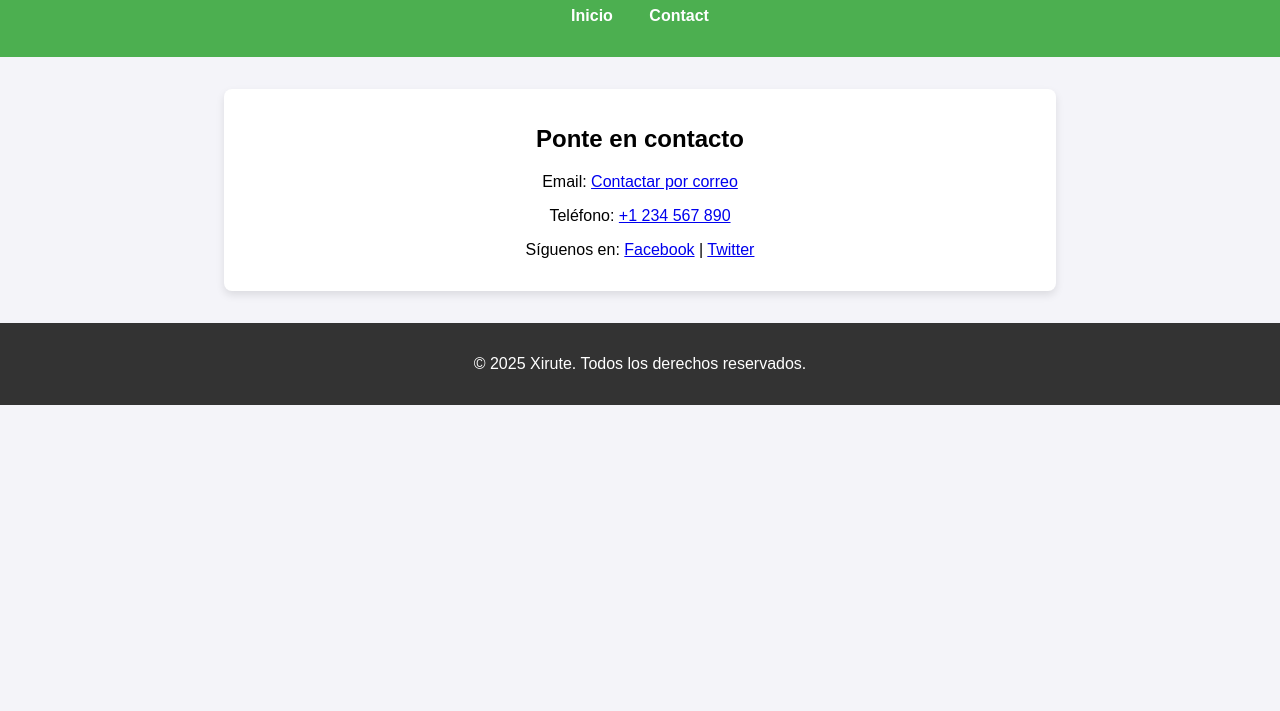
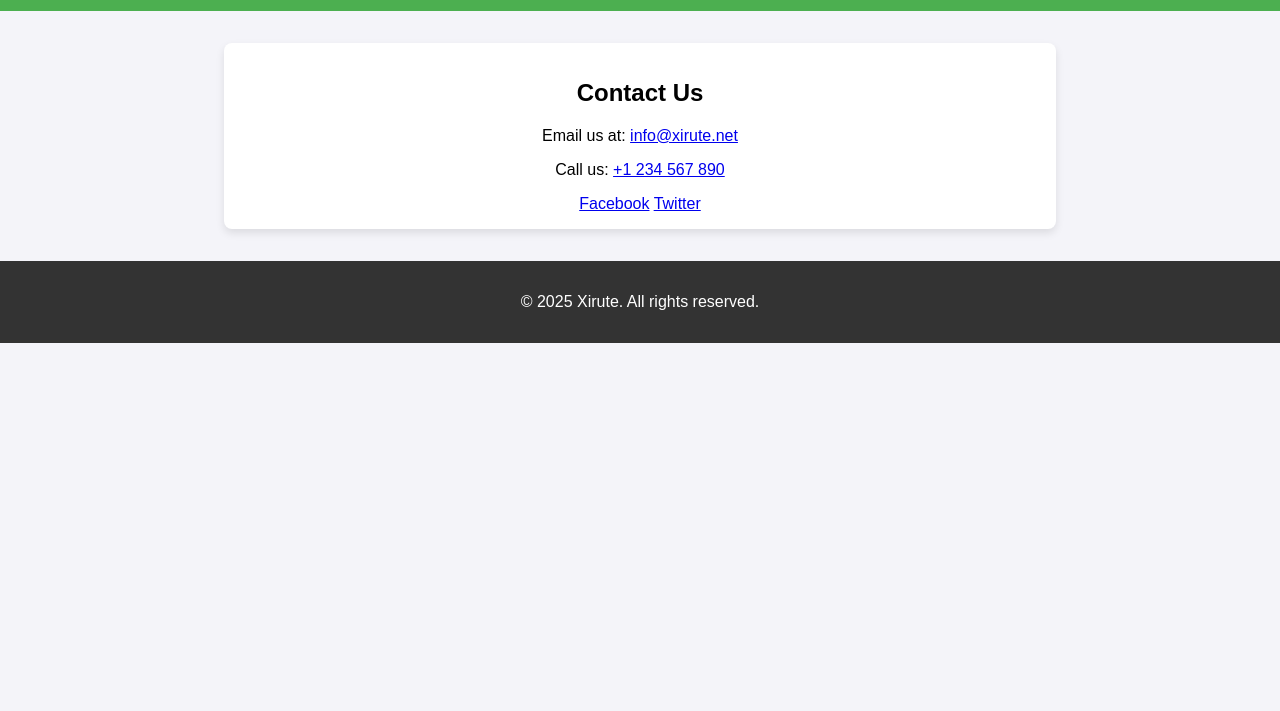
Before and after one commit to atocmi/xirute-site, a plain HTML site: page contact.html in a window 1280 px wide. Shown: the part 89-800 px from the top of the page. Drawn offline with Linux system fonts and the light colour scheme.

Commit message:
Update contact.html

```diff
--- a/contact.html
+++ b/contact.html
@@ -4,70 +4,29 @@
     <meta charset="UTF-8">
     <meta name="viewport" content="width=device-width, initial-scale=1.0">
     <title>Contact - Xirute</title>
-    <style>
-        body {
-            font-family: Arial, sans-serif;
-            margin: 0;
-            padding: 0;
-            text-align: center;
-            background-color: #f4f4f9;
-        }
-        header {
-            background-color: #4CAF50;
-            color: white;
-            padding: 1rem 0;
-        }
-        nav {
-            margin: 1rem 0;
-        }
-        nav a {
-            color: white;
-            text-decoration: none;
-            margin: 0 1rem;
-            font-weight: bold;
-        }
-        nav a:hover {
-            text-decoration: underline;
-        }
-        section {
-            margin: 2rem auto;
-            padding: 1rem;
-            max-width: 800px;
-            background: white;
-            box-shadow: 0 4px 8px rgba(0, 0, 0, 0.1);
-            border-radius: 8px;
-        }
-        footer {
-            margin-top: 2rem;
-            padding: 1rem 0;
-            background-color: #333;
-            color: white;
-        }
-    </style>
+    <link rel="stylesheet" href="style.css">
 </head>
 <body>
     <header>
-        <h1>Contacto</h1>
         <nav>
-            <a href="index.html">Inicio</a>
-            <a href="contact.html">Contact</a>
+            <a href="index.html" class="logo">Xirute</a>
+            <div class="menu">
+                <a href="index.html">Dashboard</a>
+                <a href="contact.html">Contact Us</a>
+            </div>
         </nav>
     </header>
-    <section>
-        <h2>Ponte en contacto</h2>
-        <p>Email:
-            <a href="mailto:info@xirute.net,admin@xirute.net,support@xirute.net?subject=Consulta%20desde%20Xirute&body=Hola,%20tengo%20una%20consulta.">
-                Contactar por correo
-            </a>
-        </p>
-        <p>Teléfono: <a href="tel:+1234567890">+1 234 567 890</a></p>
-        <p>Síguenos en:
-            <a href="https://www.facebook.com/xirute" target="_blank">Facebook</a> |
-            <a href="https://www.twitter.com/xirute" target="_blank">Twitter</a>
-        </p>
+    <section class="contact">
+        <h1>Contact Us</h1>
+        <p>Email us at: <a href="mailto:info@xirute.net">info@xirute.net</a></p>
+        <p>Call us: <a href="tel:+1234567890">+1 234 567 890</a></p>
+        <div class="social">
+            <a href="https://facebook.com/xirute" target="_blank">Facebook</a>
+            <a href="https://twitter.com/xirute" target="_blank">Twitter</a>
+        </div>
     </section>
     <footer>
-        <p>&copy; 2025 Xirute. Todos los derechos reservados.</p>
+        <p>&copy; 2025 Xirute. All rights reserved.</p>
     </footer>
 </body>
 </html>
```
